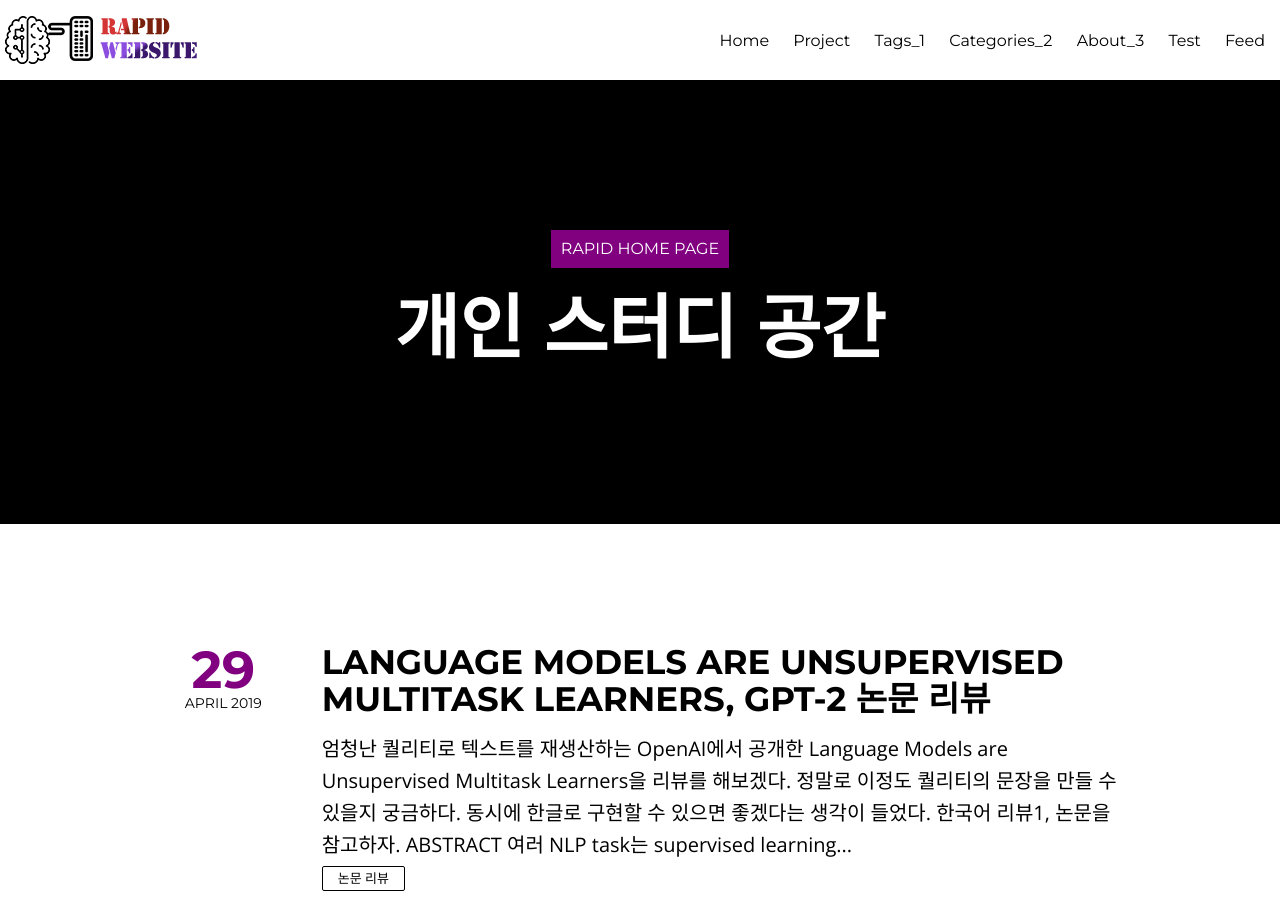
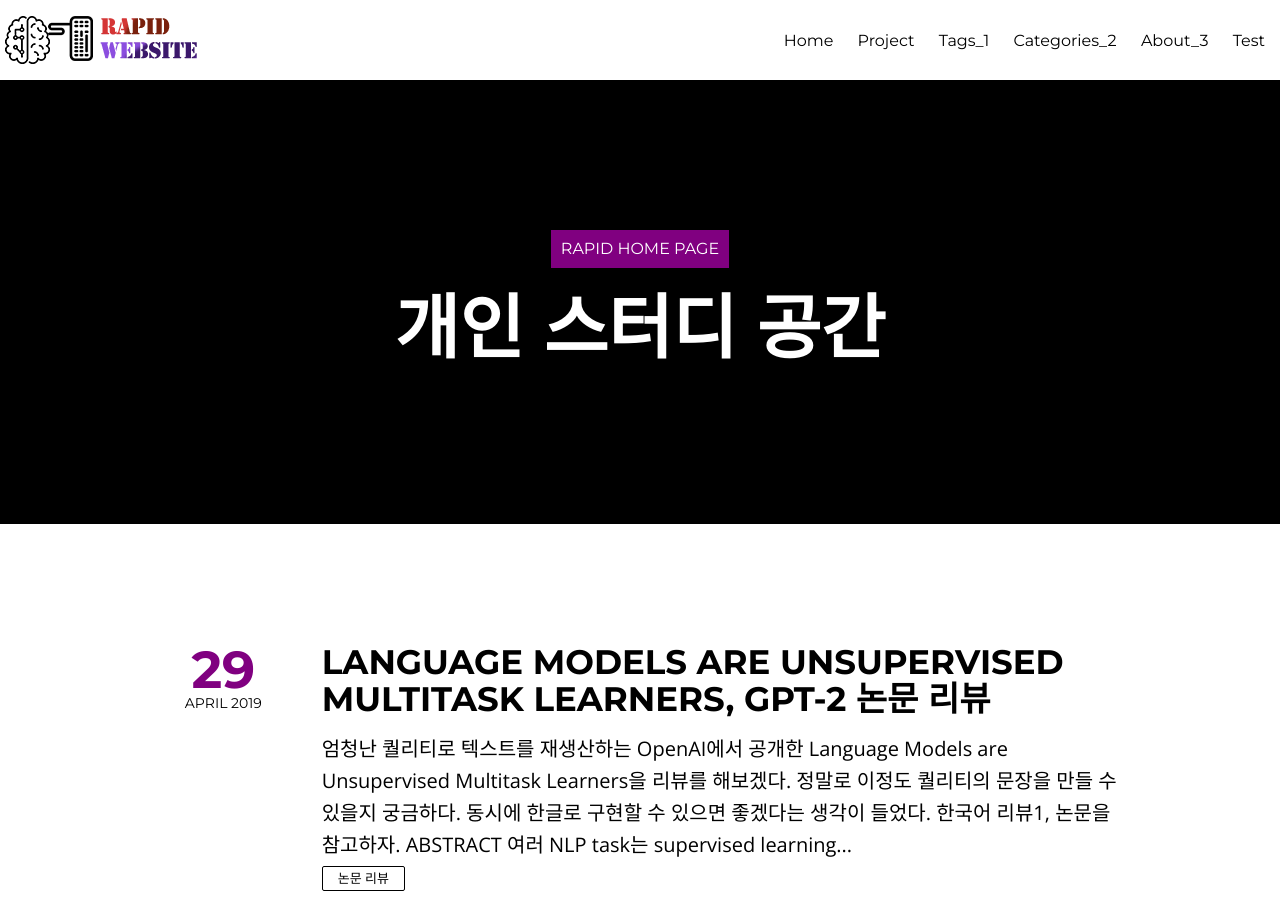
Before and after one commit to dla3257/dla3257.github.io, a Jekyll site: the page built from index.html, in a window 1280 px wide and 900 px high. Built offline with Jekyll 4.4.1, drawn with Linux system fonts in a browser that asks for light colours; nearby versions of some CDN libraries; the list of posts is cut into pages by our own code.

Commit message:
header modify

```diff
--- a/_layouts/home.html
+++ b/_layouts/home.html
@@ -39,7 +39,7 @@ Description: Awesome dude, awesome life
             <a href="{{ site.url }}{{ link.url }}">{{ link.title }}</a>
             {% endif %} </li>
 {% endfor %}
-           <li><a href="{{ site.url }}/feed.xml" title="Atom/RSS feed"><i class="icon-rss"></i> Feed</a></li>
+           <!--<li><a href="{{ site.url }}/feed.xml" title="Atom/RSS feed"><i class="icon-rss"></i> Feed</a></li>-->
     </ul>
 </div>
         <div class="clearfix"></div>
```
